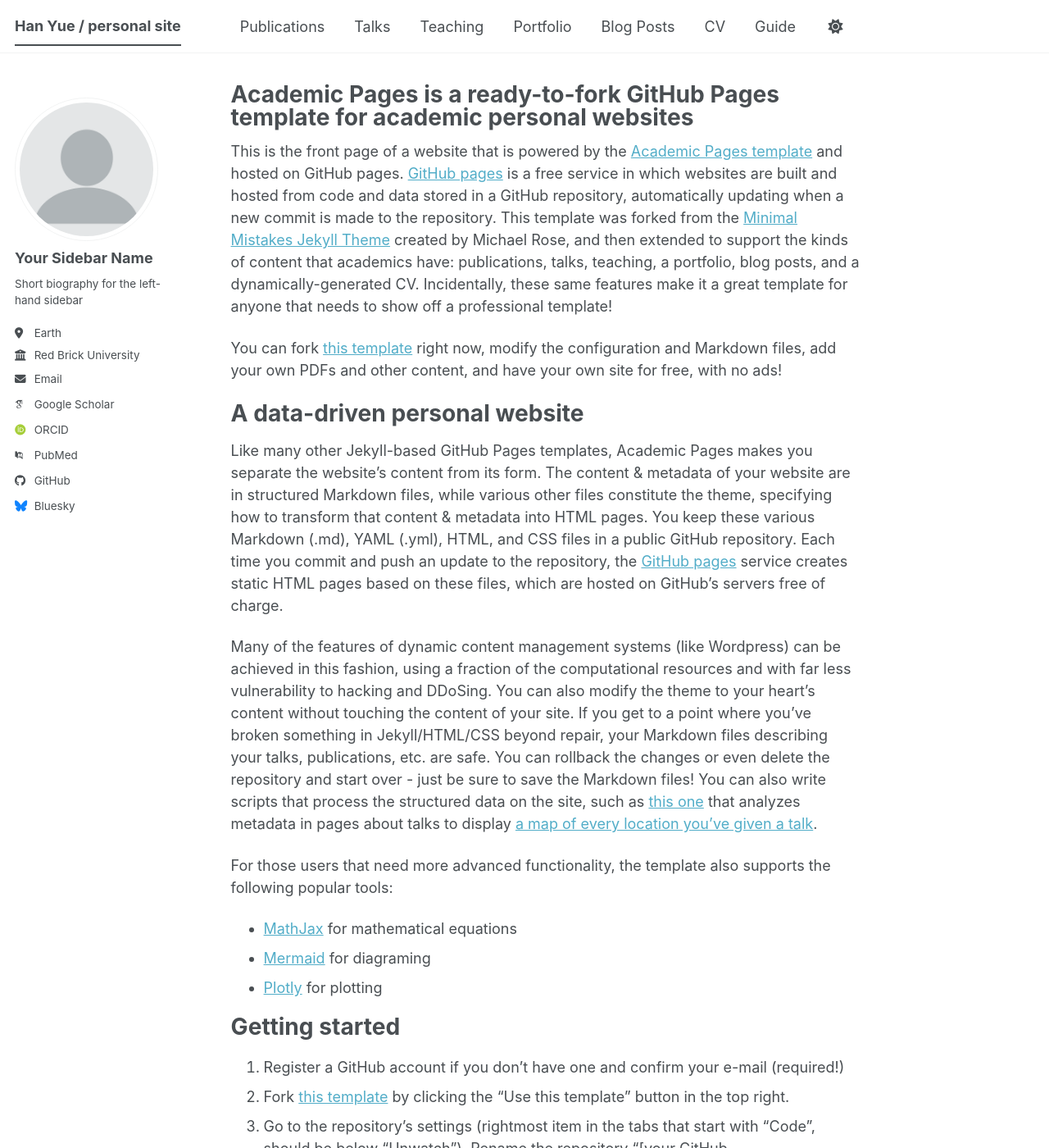
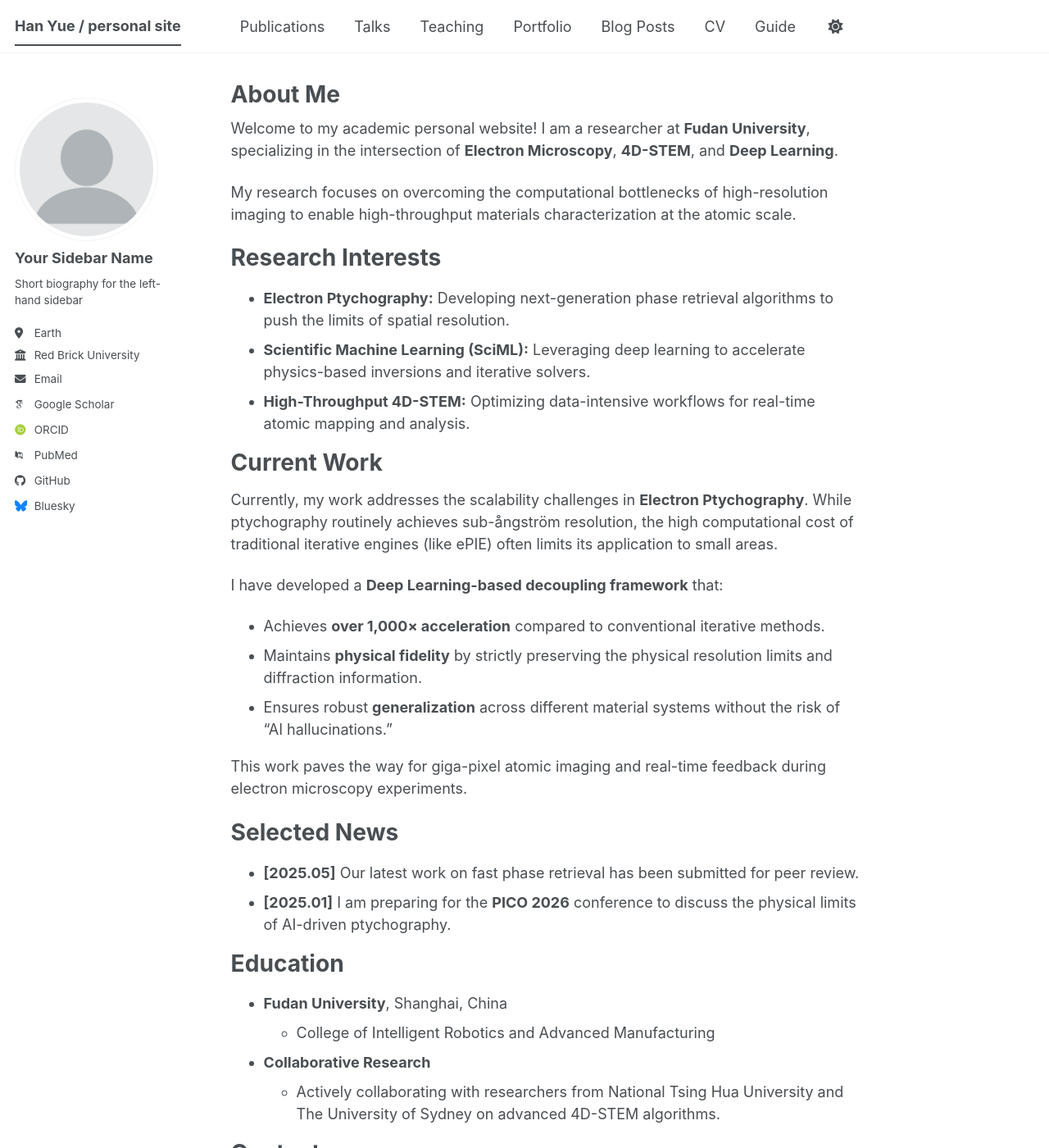
Before and after one commit to johncolddd/cv, a Jekyll site: the page built from _pages/about.md, in a window 1280 px wide and 1400 px high. Shown: the whole window at 82% size. Built offline with Jekyll 4.4.1, drawn with Linux system fonts in a browser that asks for light colours; some web fonts are replaced; a script bundle is joined from its source files by our own code; library files that are not in the unit come from our copies; some of the changed text lies outside the part shown.

Commit message:
Update about.md

```diff
--- a/_pages/about.md
+++ b/_pages/about.md
@@ -1,56 +1,45 @@
 ---
 permalink: /
-title: "Academic Pages is a ready-to-fork GitHub Pages template for academic personal websites"
+title: "About Me"
 author_profile: true
 redirect_from:
   - /about/
   - /about.html
 ---
 
-This is the front page of a website that is powered by the [Academic Pages template](https://github.com/academicpages/academicpages.github.io) and hosted on GitHub pages. [GitHub pages](https://pages.github.com) is a free service in which websites are built and hosted from code and data stored in a GitHub repository, automatically updating when a new commit is made to the repository. This template was forked from the [Minimal Mistakes Jekyll Theme](https://mmistakes.github.io/minimal-mistakes/) created by Michael Rose, and then extended to support the kinds of content that academics have: publications, talks, teaching, a portfolio, blog posts, and a dynamically-generated CV. Incidentally, these same features make it a great template for anyone that needs to show off a professional template!
+Welcome to my academic personal website! I am a researcher at **Fudan University**, specializing in the intersection of **Electron Microscopy**, **4D-STEM**, and **Deep Learning**.
 
- You can fork [this template](https://github.com/academicpages/academicpages.github.io) right now, modify the configuration and Markdown files, add your own PDFs and other content, and have your own site for free, with no ads!
+My research focuses on overcoming the computational bottlenecks of high-resolution imaging to enable high-throughput materials characterization at the atomic scale.
 
-A data-driven personal website
+Research Interests
 ======
-Like many other Jekyll-based GitHub Pages templates, Academic Pages makes you separate the website's content from its form. The content & metadata of your website are in structured Markdown files, while various other files constitute the theme, specifying how to transform that content & metadata into HTML pages. You keep these various Markdown (.md), YAML (.yml), HTML, and CSS files in a public GitHub repository. Each time you commit and push an update to the repository, the [GitHub pages](https://pages.github.com/) service creates static HTML pages based on these files, which are hosted on GitHub's servers free of charge.
+*   **Electron Ptychography:** Developing next-generation phase retrieval algorithms to push the limits of spatial resolution.
+*   **Scientific Machine Learning (SciML):** Leveraging deep learning to accelerate physics-based inversions and iterative solvers.
+*   **High-Throughput 4D-STEM:** Optimizing data-intensive workflows for real-time atomic mapping and analysis.
 
-Many of the features of dynamic content management systems (like Wordpress) can be achieved in this fashion, using a fraction of the computational resources and with far less vulnerability to hacking and DDoSing. You can also modify the theme to your heart's content without touching the content of your site. If you get to a point where you've broken something in Jekyll/HTML/CSS beyond repair, your Markdown files describing your talks, publications, etc. are safe. You can rollback the changes or even delete the repository and start over - just be sure to save the Markdown files! You can also write scripts that process the structured data on the site, such as [this one](https://github.com/academicpages/academicpages.github.io/blob/master/talkmap.ipynb) that analyzes metadata in pages about talks to display [a map of every location you've given a talk](https://academicpages.github.io/talkmap.html).
+Current Work
+======
+Currently, my work addresses the scalability challenges in **Electron Ptychography**. While ptychography routinely achieves sub-ångström resolution, the high computational cost of traditional iterative engines (like ePIE) often limits its application to small areas.
 
-For those users that need more advanced functionality, the template also supports the following popular tools:
-- [MathJax](https://www.mathjax.org/) for mathematical equations
-- [Mermaid](https://mermaid.js.org/) for diagraming
-- [Plotly](https://plotly.com/javascript/) for plotting
+I have developed a **Deep Learning-based decoupling framework** that:
+*   Achieves **over 1,000× acceleration** compared to conventional iterative methods.
+*   Maintains **physical fidelity** by strictly preserving the physical resolution limits and diffraction information.
+*   Ensures robust **generalization** across different material systems without the risk of "AI hallucinations."
 
-Getting started
+This work paves the way for giga-pixel atomic imaging and real-time feedback during electron microscopy experiments.
+
+Selected News
 ======
-1. Register a GitHub account if you don't have one and confirm your e-mail (required!)
-1. Fork [this template](https://github.com/academicpages/academicpages.github.io) by clicking the "Use this template" button in the top right.
-1. Go to the repository's settings (rightmost item in the tabs that start with "Code", should be below "Unwatch"). Rename the repository "[your GitHub username].github.io", which will also be your website's URL.
-1. Set site-wide configuration and create content & metadata (see below -- also see [this set of diffs](https://archive.is/3TPas) showing what files were changed to set up [an example site](https://getorg-testacct.github.io) for a user with the username "getorg-testacct")
-1. Upload any files (like PDFs, .zip files, etc.) to the files/ directory. They will appear at https://[your GitHub username].github.io/files/example.pdf.
-1. Check status by going to the repository settings, in the "GitHub pages" section
+*   **[2025.05]** Our latest work on fast phase retrieval has been submitted for peer review.
+*   **[2025.01]** I am preparing for the **PICO 2026** conference to discuss the physical limits of AI-driven ptychography.
 
-Site-wide configuration
-------
-The main configuration file for the site is in the base directory in [_config.yml](https://github.com/academicpages/academicpages.github.io/blob/master/_config.yml), which defines the content in the sidebars and other site-wide features. You will need to replace the default variables with ones about yourself and your site's github repository. The configuration file for the top menu is in [_data/navigation.yml](https://github.com/academicpages/academicpages.github.io/blob/master/_data/navigation.yml). For example, if you don't have a portfolio or blog posts, you can remove those items from that navigation.yml file to remove them from the header.
+Education
+======
+*   **Fudan University**, Shanghai, China
+    *   College of Intelligent Robotics and Advanced Manufacturing
+*   **Collaborative Research**
+    *   Actively collaborating with researchers from National Tsing Hua University and The University of Sydney on advanced 4D-STEM algorithms.
 
-Create content & metadata
-------
-For site content, there is one Markdown file for each type of content, which are stored in directories like _publications, _talks, _posts, _teaching, or _pages. For example, each talk is a Markdown file in the [_talks directory](https://github.com/academicpages/academicpages.github.io/tree/master/_talks). At the top of each Markdown file is structured data in YAML about the talk, which the theme will parse to do lots of cool stuff. The same structured data about a talk is used to generate the list of talks on the [Talks page](https://academicpages.github.io/talks), each [individual page](https://academicpages.github.io/talks/2012-03-01-talk-1) for specific talks, the talks section for the [CV page](https://academicpages.github.io/cv), and the [map of places you've given a talk](https://academicpages.github.io/talkmap.html) (if you run this [python file](https://github.com/academicpages/academicpages.github.io/blob/master/talkmap.py) or [Jupyter notebook](https://github.com/academicpages/academicpages.github.io/blob/master/talkmap.ipynb), which creates the HTML for the map based on the contents of the _talks directory).
-
-**Markdown generator**
-
-The repository includes [a set of Jupyter notebooks](https://github.com/academicpages/academicpages.github.io/tree/master/markdown_generator
-) that converts a CSV containing structured data about talks or presentations into individual Markdown files that will be properly formatted for the Academic Pages template. The sample CSVs in that directory are the ones I used to create my own personal website at stuartgeiger.com. My usual workflow is that I keep a spreadsheet of my publications and talks, then run the code in these notebooks to generate the Markdown files, then commit and push them to the GitHub repository.
-
-How to edit your site's GitHub repository
-------
-Many people use a git client to create files on their local computer and then push them to GitHub's servers. If you are not familiar with git, you can directly edit these configuration and Markdown files directly in the github.com interface. Navigate to a file (like [this one](https://github.com/academicpages/academicpages.github.io/blob/master/_talks/2012-03-01-talk-1.md) and click the pencil icon in the top right of the content preview (to the right of the "Raw | Blame | History" buttons). You can delete a file by clicking the trashcan icon to the right of the pencil icon. You can also create new files or upload files by navigating to a directory and clicking the "Create new file" or "Upload files" buttons.
-
-Example: editing a Markdown file for a talk
-![Editing a Markdown file for a talk](/images/editing-talk.png)
-
-For more info
-------
-More info about configuring Academic Pages can be found in [the guide](https://academicpages.github.io/markdown/), the [growing wiki](https://github.com/academicpages/academicpages.github.io/wiki), and you can always [ask a question on GitHub](https://github.com/academicpages/academicpages.github.io/discussions). The [guides for the Minimal Mistakes theme](https://mmistakes.github.io/minimal-mistakes/docs/configuration/) (which this theme was forked from) might also be helpful.
+Contact
+======
+If you are interested in electron microscopy, ptychography, or AI for science, feel free to reach out via [email](mailto:hyue23@m.fudan.edu.cn) or follow my work on [Google Scholar](#).
```
